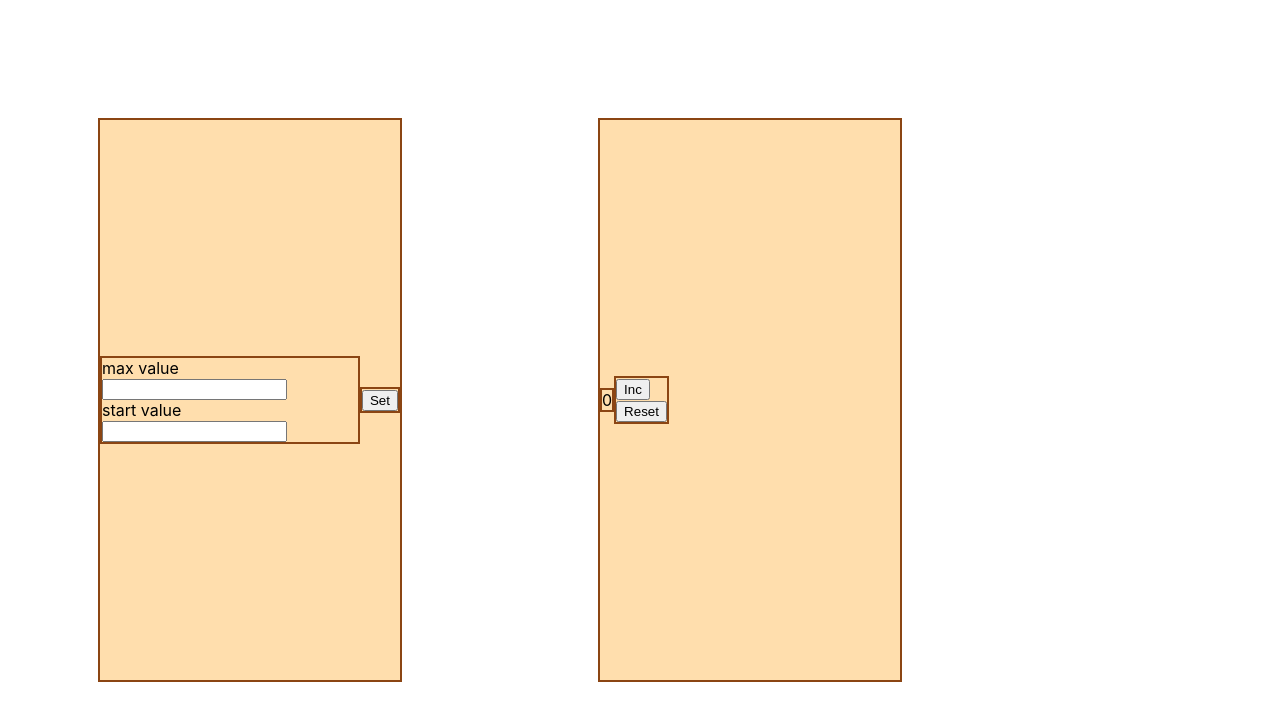
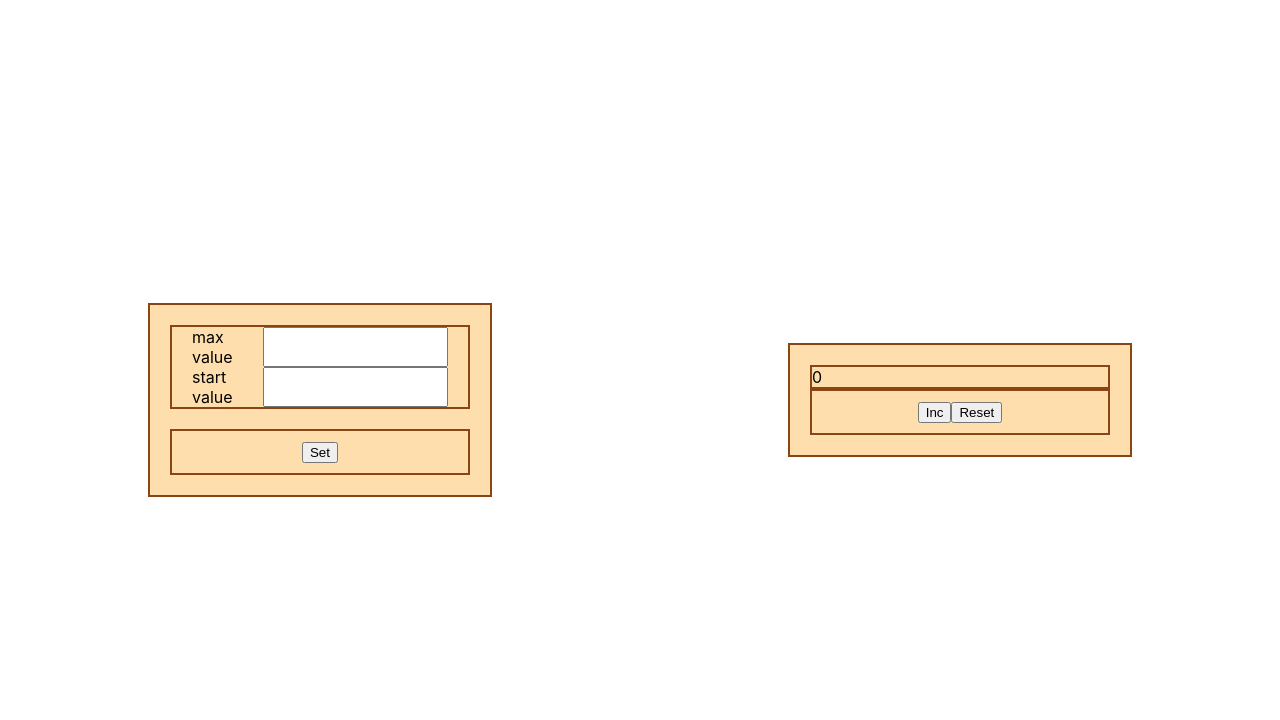
Before and after one commit to KatyaKlepcha/Counter, a React (Create React App) app: page / in a window 1280 px wide. Shown: the top 720 px of the page. Built offline with nearby package versions, Linux system fonts and the light colour scheme.

Commit message:
commit: changed styles

```diff
--- a/src/App.css
+++ b/src/App.css
@@ -1,83 +1,18 @@
-/*.main {*/
-/*    width: 200px;*/
-/*    height: 300px;*/
-/*    margin: 0 auto;*/
-/*    border: 2px solid saddlebrown;*/
-/*    background-color: navajowhite;*/
-/*    display: flex;*/
-/*    flex-direction: column;*/
-/*    align-items: center;*/
-/*    justify-content: center;*/
-/*}*/
 
-/*.display {*/
-/*    background-color: burlywood;*/
-/*    width: 80%;*/
-/*    border: 2px solid saddlebrown;*/
-/*    margin: 10px;*/
-/*    font-size: 40px;*/
-/*    text-align: center;*/
-/*    color: #8b4513;*/
-/*}*/
-
-/*.buttons {*/
-/*    display: flex;*/
-/*    color: saddlebrown;*/
-/*    border: 2px solid saddlebrown;*/
-/*    width: 80%;*/
-/*    margin: 20px;*/
-/*    justify-content: space-around;*/
-/*    font-size: 40px;*/
-/*}*/
-
-/*.button {*/
-/*    font-size: 25px;*/
-/*    color: saddlebrown;*/
-/*    background-color: burlywood;*/
-/*    border-color: saddlebrown;*/
-/*    margin: 10px;*/
-/*}*/
-
-
-/*.error {*/
-/*    color: red;*/
-/*    background-color: burlywood;*/
-/*    font-weight: bolder;*/
-/*    font-size: 45px;*/
-
-/*}*/
-
-/*button:disabled,*/
-/*button[disabled] {*/
-/*    border: 1px solid saddlebrown;*/
-/*    background-color: navajowhite;*/
-/*    color: saddlebrown;*/
-/*}*/
 .main {
     display: flex;
-    justify-content: center;
     align-items: center;
     justify-content: space-around;
-    width: 1000px;
     height: 100vh;
 
 }
-.set-wrapper {
+.set-wrapper, .wrapper {
     border: 2px solid saddlebrown;
     background-color: navajowhite;
-    width: 30%;
-    height: 70%;
+    width: 300px;
+    padding: 20px;
     display: flex;
-    align-items:  center;
-
-}
-.wrapper {
-    border: 2px solid saddlebrown;
-    background-color: navajowhite;
-    width: 30%;
-    height: 70%;
-    display: flex;
-    align-items:  center;
+    flex-direction: column;
 }
 
 .display {
@@ -85,7 +20,24 @@
 }
 .settingsDisplay {
     border: 2px solid saddlebrown;
+    margin-bottom: 20px;
+    height: 80px;
+    display: flex;
+    flex-direction: column;
+    justify-content: space-evenly;
+    padding: 0 20px;
 }
 .buttons {
     border: 2px solid saddlebrown;
+    padding: 10px;
+    display: flex;
+    justify-content: center;
 }
+
+
+.area {
+    display: flex;
+    justify-content: space-between;
+
+
+}
--- a/src/Components/Settings/Settings.tsx
+++ b/src/Components/Settings/Settings.tsx
@@ -2,12 +2,12 @@ export function Settings() {
 
     return (
         <div>
-            <div>
-                max value
+            <div className={'area'}>
+                <span>max value</span>
                 <input type={'number'}/>
             </div>
-            <div>
-                start value
+            <div className={'area'}>
+                <span>start value</span>
                 <input type={'number'}/>
             </div>
         </div>
```
